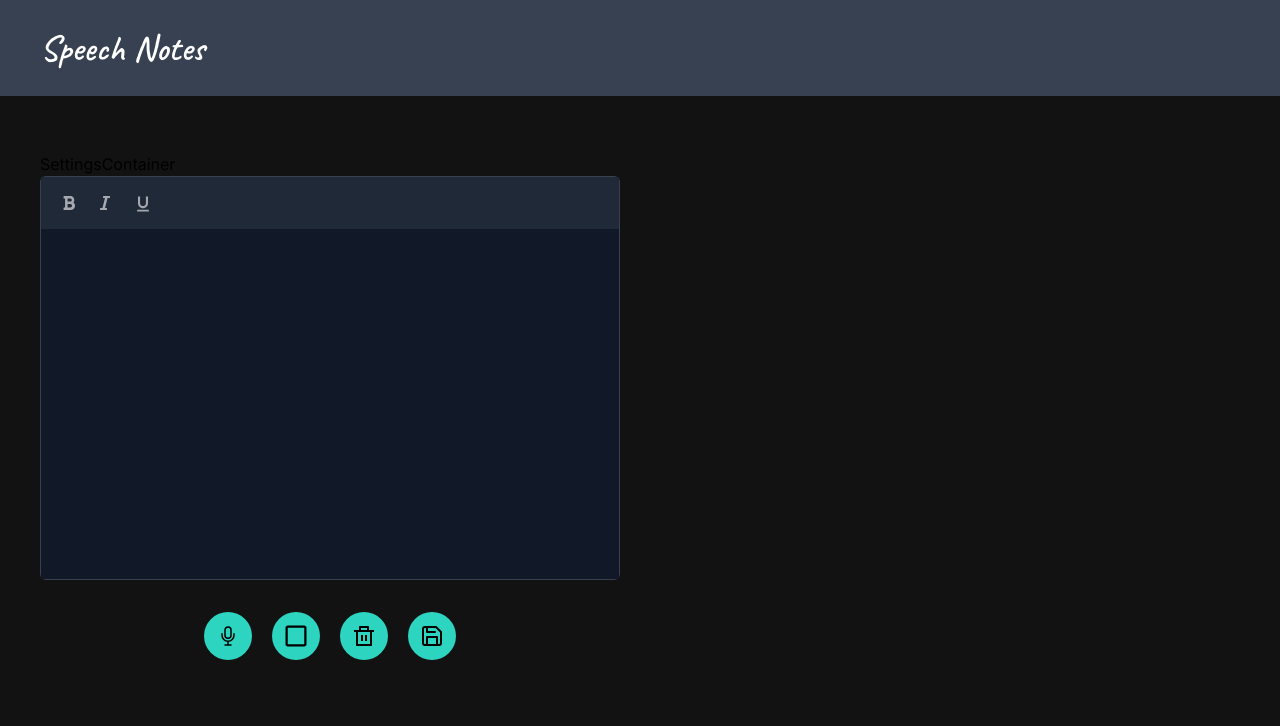
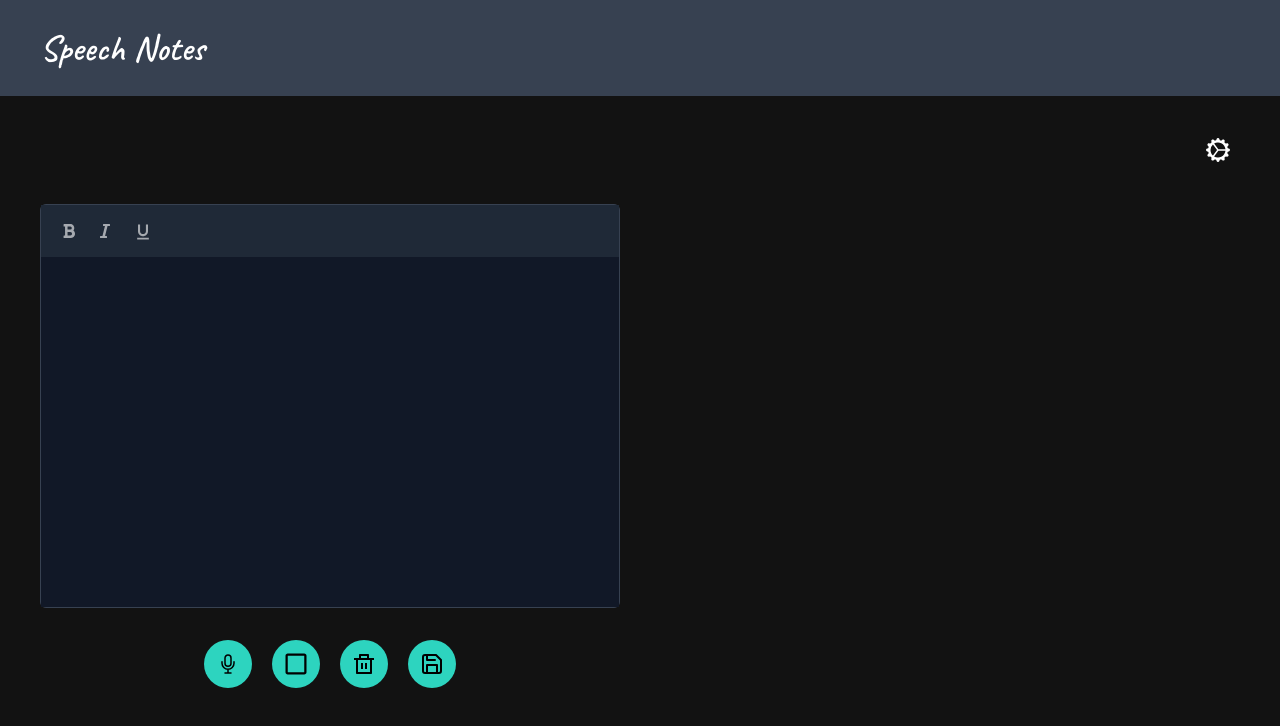
Before and after one commit to gabrielalencs/Quick-Notes, a React (Vite) app: page / in a window 1280 px wide. Shown: the top 726 px of the page. Built offline with nearby package versions, Linux system fonts and the light colour scheme.

Commit message:
feat: creating configuration component

```diff
--- a/src/App.jsx
+++ b/src/App.jsx
@@ -15,11 +15,11 @@
     return (
         <>
             <Header />
-            <main className='max-w-[1800px] mx-auto mt-14 mb-20 px-10'>
+            <main className='max-w-[1800px] mx-auto mt-8 mb-20 px-10'>
                 <div>
                     <SettingsContainer />
                 </div>
-                <div className='flex flex-col gap-20 md:flex-row md:gap-10'>
+                <div className='mt-8 flex flex-col gap-20 md:flex-row md:gap-10'>
                     <NoteCreationContainer />
                     <NoteContainer />
                 </div>
--- a/src/components/SettingsContainer/index.jsx
+++ b/src/components/SettingsContainer/index.jsx
@@ -1,8 +1,17 @@
-import React from 'react'
+// React Icons
+
+import { BsGearWideConnected } from "react-icons/bs";
+
 
 const SettingsContainer = () => {
     return (
-        <div>SettingsContainer</div>
+        <div>
+            <div className="flex justify-end">
+                <div className="h-11 w-11 grid place-items-center rounded-full duration-300 hover:bg-[#2dd4bf0a]">
+                    <BsGearWideConnected className="text-white text-2xl cursor-pointer duration-300 hover:rotate-12" />
+                </div>
+            </div>
+        </div>
     )
 }
 
```
